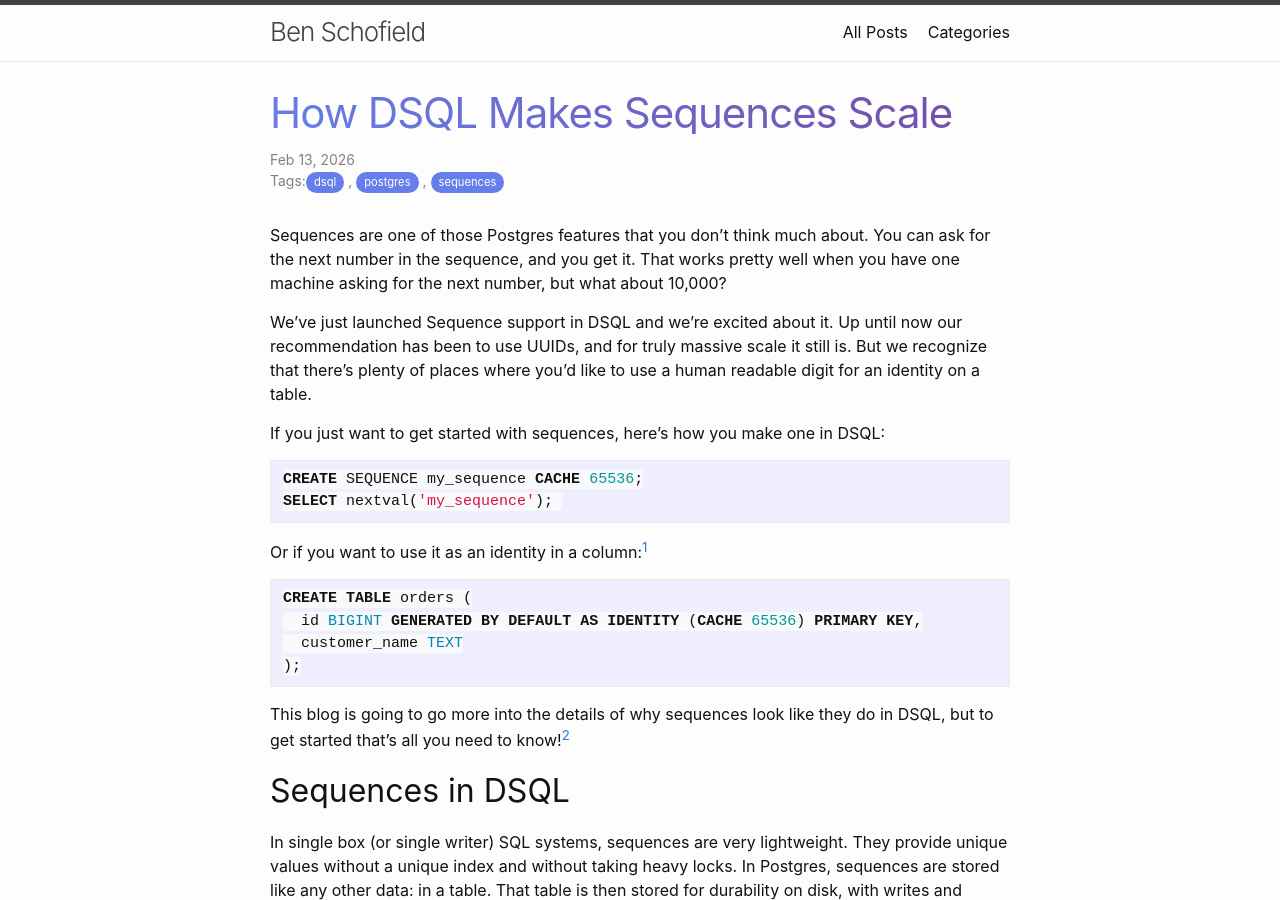
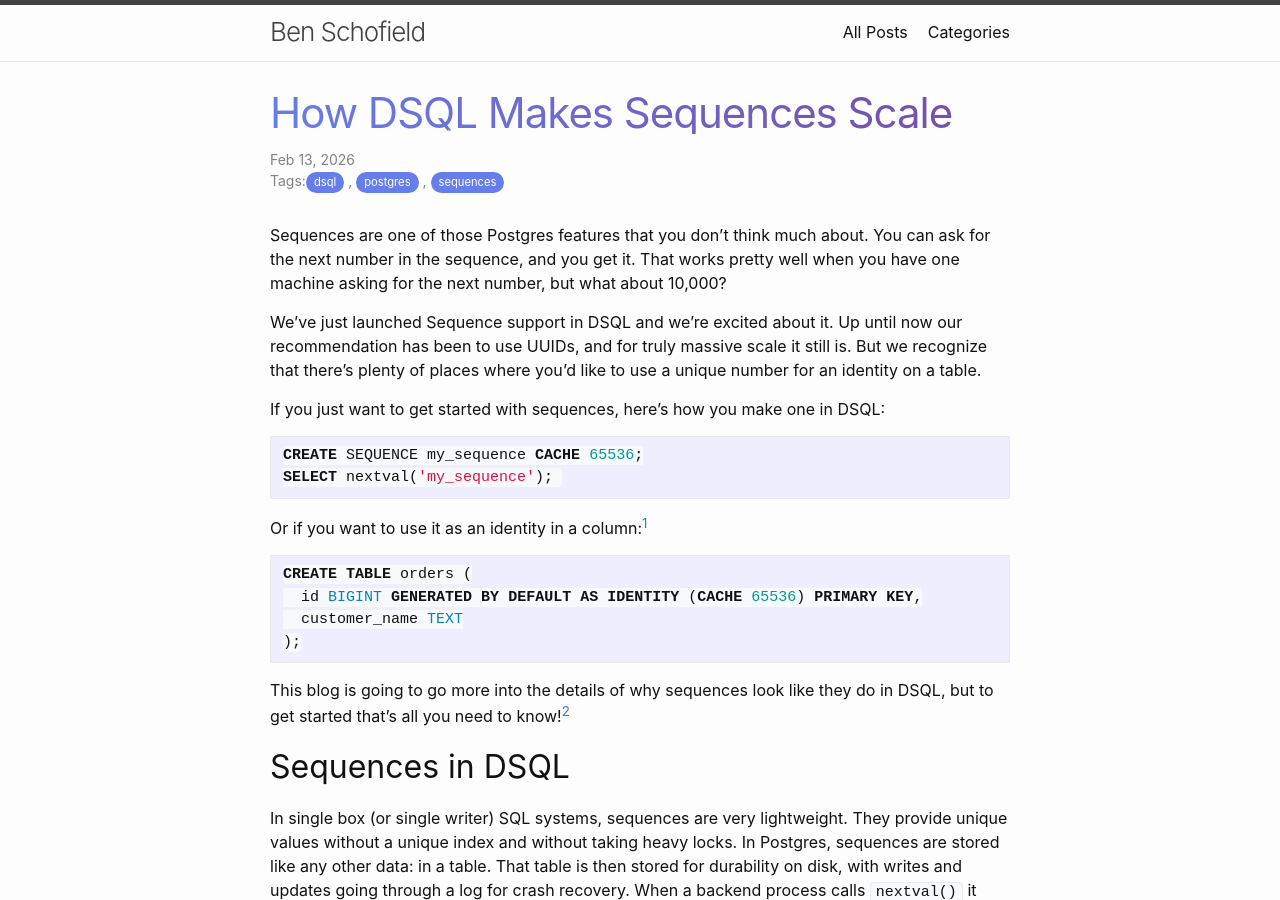
Before and after one commit to Benjscho/Benjscho.github.io, a Jekyll site: the page built from _posts/technical/2026-02-13-dsql-sequences.md, in a window 1280 px wide and 900 px high. Built offline with Jekyll 4.4.1, drawn with Linux system fonts in a browser that asks for light colours.

Commit message:
more wording

```diff
--- a/_posts/technical/2026-02-13-dsql-sequences.md
+++ b/_posts/technical/2026-02-13-dsql-sequences.md
@@ -16,7 +16,7 @@
 We've just launched Sequence support in DSQL and we're excited about it. Up
 until now our recommendation has been to use UUIDs, and for truly massive
 scale it still is. But we recognize that there's plenty of places where
-you'd like to use a human readable digit for an identity on a table.
+you'd like to use a unique number for an identity on a table.
 
 If you just want to get started with sequences, here's how you make one
 in DSQL:
```
